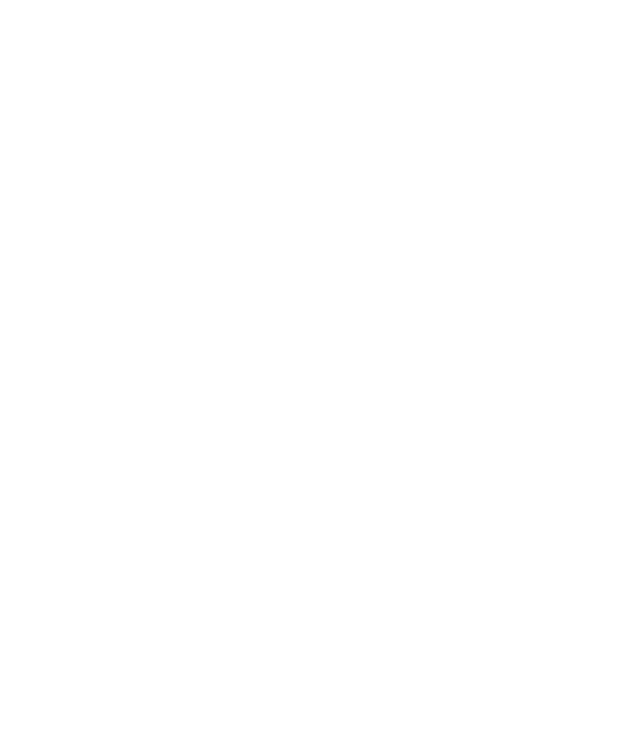
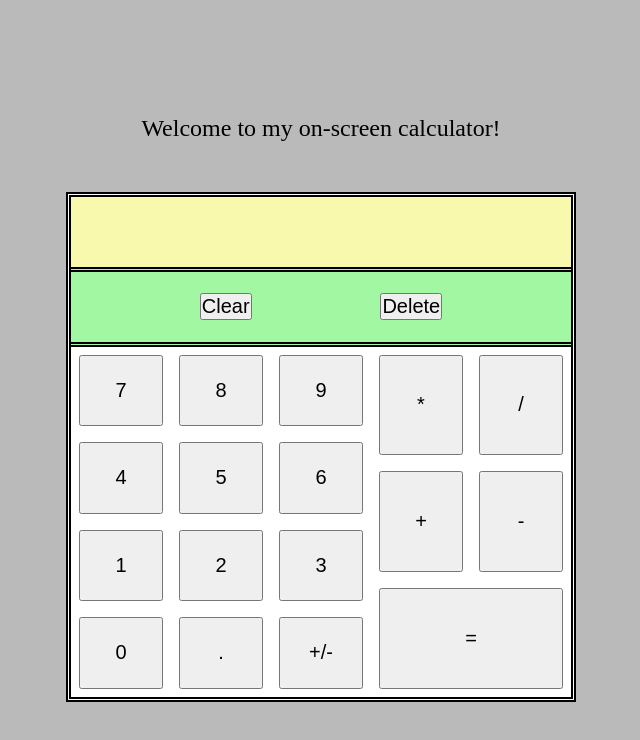
Before and after one commit to Aturnip/calculator, a plain HTML site: page index.html in a window 1280 px wide. Shown: the whole page, without its empty margins (319-959 px from the left). Drawn offline with Linux system fonts and the light colour scheme.

Commit message:
works just fine

```diff
--- a/index.html
+++ b/index.html
@@ -9,6 +9,52 @@
     <script src="scritpt.js" defer></script>
 </head>
 <body>
+    <div class="header">Welcome to my on-screen calculator!</div>
+    <div class="calcContainer">
+        <div class="screen">
 
+        </div>
+        <div class="clear">
+            <button class="clearBtn">Clear</button>
+            <button class="deleteBtn">Delete</button>
+        </div>
+        <div class="buttonsContainer">
+            <div class="numbersContainer">
+                <div class="row">
+                    <button id="7" class="numbers">7</button>
+                    <button id="8" class="numbers">8</button>
+                    <button id="9" class="numbers">9</button>
+                </div>
+                <div class="row">
+                    <button id="4" class="numbers">4</button>
+                    <button id="5" class="numbers">5</button>
+                    <button id="6" class="numbers">6</button>
+                </div>
+                <div class="row">
+                    <button id="1" class="numbers">1</button>
+                    <button id="2" class="numbers">2</button>
+                    <button id="3" class="numbers">3</button>
+                </div>
+                <div class="row">
+                    <button id="0" class="numbers">0</button>
+                    <button id="." class="numbers">.</button>
+                    <button id="+-" class="numbers">+/-</button>
+                </div>
+            </div>
+            <div class="signsContainer">
+                <div class="row">
+                    <button id="*" class="signs">*</button>
+                    <button id="/" class="signs">/</button>
+                </div>
+                <div class="row">
+                    <button id="+" class="signs">+</button>
+                    <button id="-" class="signs">-</button>
+                </div>
+                <div class="row">
+                    <button id="=" class="signs">=</button>
+                </div>
+            </div>
+        </div>
+    </div>
 </body>
 </html>
--- a/scritpt.js
+++ b/scritpt.js
@@ -0,0 +1,98 @@
+// calculator's functions
+function subtract(a,b) {
+    return a-b;
+};
+
+function add(a,b) {
+    return a+b;
+}
+
+function multiply(a,b) {
+    return a*b;
+}
+
+function divide(a,b) {
+    return a/b;
+}
+
+function operate(sign, a,b) {
+    if (sign === "+") {
+        return add(a,b);
+    } else if (sign === "-") {
+        return subtract(a,b);
+    } else if (sign === "*") {
+        return multiply(a,b);
+    } else {
+        return divide(a,b);
+    }
+}
+
+// targetting html elements
+const clearPanel = document.querySelector(".clear");
+const numbersPanel = document.querySelector(".numbersContainer")
+const signsPanel = document.querySelector(".signsContainer")
+const display = document.querySelector(".screen");
+
+// setting default display value to ""
+let displayMemory = "";
+
+// display update function
+function displayUpdate() {
+    display.textContent = `${displayMemory}`;
+}
+
+// variables
+let currentNr = "";
+let nextNr = "";
+let answer = "";
+let operatorSign = "";
+
+// clear display function
+function clearDisplay() {
+    displayMemory = "";
+    currentNr = "";
+    operatorSign = "";
+    calcMemory = "";
+    displayUpdate();
+}
+const clearBtn = document.querySelector(".clearBtn")
+clearBtn.addEventListener("click", () => {
+    clearDisplay();
+})
+
+// adding events to buttons
+const buttonsOfNumbers = document.querySelectorAll(".numbers");
+buttonsOfNumbers.forEach((btn) => btn.addEventListener("click", (e) => {
+    if (displayMemory.includes("=")) clearDisplay();
+    currentNr += e.target.id;
+    displayMemory += e.target.id;
+    displayUpdate();
+}));
+
+// variable that stores current value of equation
+let calcMemory = 0;
+
+// calculator main
+const buttonsOfSigns = document.querySelectorAll(".signs");
+buttonsOfSigns.forEach((btn) => btn.addEventListener("click", (e) => {
+    if (!(e.target.id === "=")) {
+        if (displayMemory.includes("/") || displayMemory.includes("*") || displayMemory.includes("+") || displayMemory.includes("-")) {
+            calcMemory = operate(operatorSign, calcMemory, Number(currentNr));
+            operatorSign = e.target.id;
+            currentNr = "";
+            displayMemory += operatorSign;
+            displayUpdate();
+            return;
+        }
+        operatorSign = e.target.id;
+        calcMemory = Number(currentNr);
+        currentNr = "";
+        displayMemory += operatorSign;
+        displayUpdate();
+        return;
+    }
+    calcMemory = operate(operatorSign, calcMemory, Number(currentNr));
+    displayMemory += "=" + `${calcMemory}`;
+    displayUpdate();
+    return;
+}));
--- a/style.css
+++ b/style.css
@@ -0,0 +1,98 @@
+body {
+    display: flex;;
+    flex-direction: column;
+    height: 100vh;
+    overflow: hidden;
+    background-color: rgb(186, 186, 186);
+    justify-content: center;
+    align-items: center;
+}
+
+.header {
+    font-size: 24px;
+}
+
+button {
+    padding: 0;
+    font-size: 20px;
+}
+
+.calcContainer {
+    margin-top: 50px;
+    background-color: white;
+    height: 500px;
+    width: 500px;
+    border: 5px double black;
+    display: flex;
+    flex-direction: column;
+    justify-content: center;
+}
+
+.screen{
+    font-size: 32px;
+    flex: 1;
+    display: flex;
+    justify-content: end;
+    align-items: end;
+    width: 100%;
+    height: 100%;
+    background-color: rgb(249, 249, 174);
+}
+
+.clear {
+    flex: 1;
+    width: 100%;
+    height: 100%;
+    display: flex;
+    justify-content: space-evenly;
+    align-items: center;
+    border-top: 5px double black;
+    border-bottom: 5px double black;;
+    background-color: rgb(162, 248, 162);
+}
+
+.clearBtn {
+
+}
+
+.deleteBtn {
+
+}
+
+.buttonsContainer {
+    flex: 5;
+    display: flex;
+}
+
+.numbersContainer {
+    flex: 3;
+    display: flex;
+    flex-direction: column;
+    justify-content: space-evenly;
+    align-items: center;
+}
+
+.row {
+    width: 100%;
+    height: 100%;
+    display: flex;
+    justify-content: space-evenly;
+}
+
+.numbers {
+    flex: 1;
+    margin: 8px;
+}
+
+.signsContainer {
+    flex: 2;
+    display: flex;
+    flex-direction: column;
+    justify-content: space-evenly;
+    align-items: center;
+}
+
+.signs {
+    flex: 1;
+    margin: 8px;
+}
```
